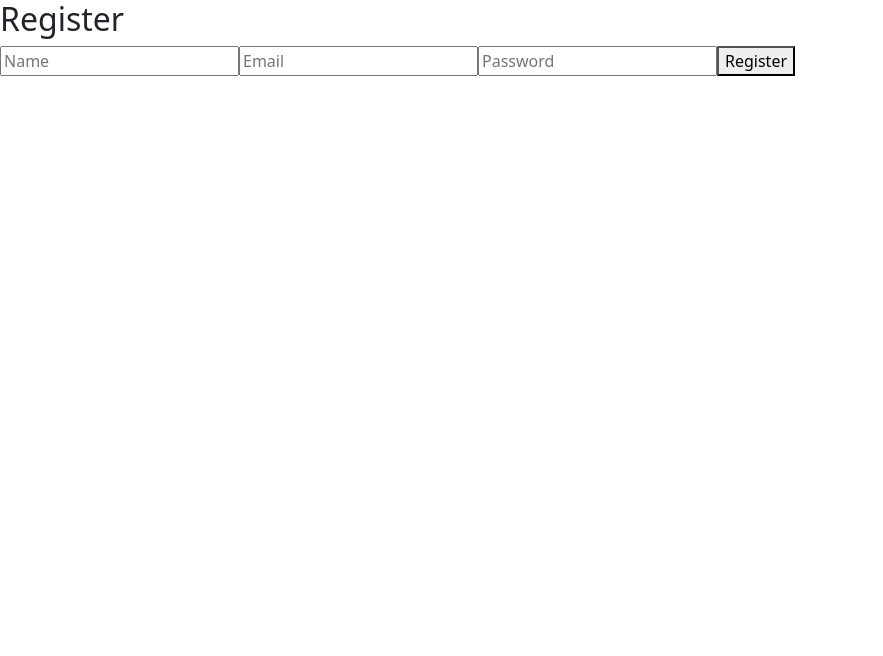
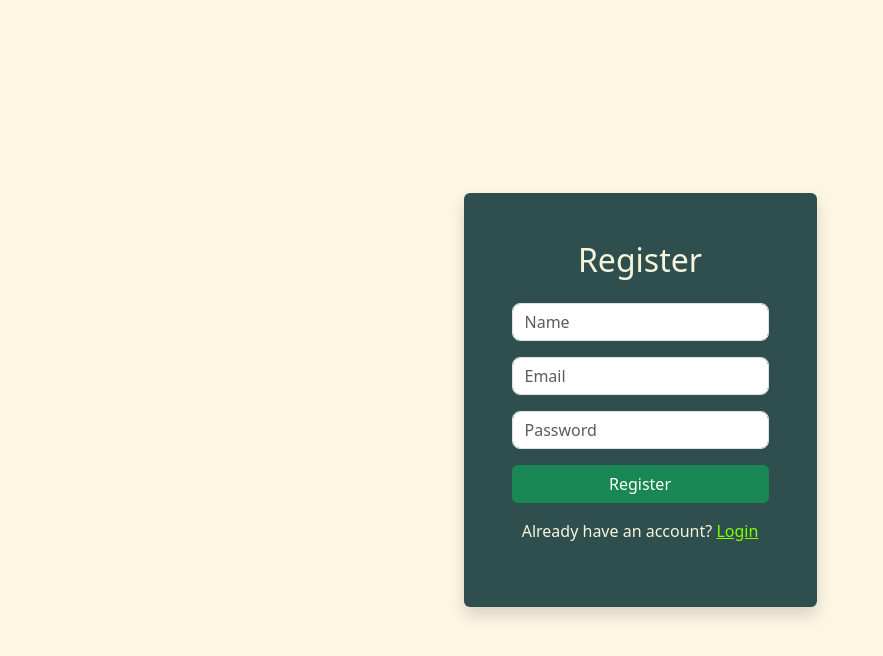
Before and after one commit to hevaasd/plants-frontend, a React (Create React App) app: page /register in a window 1280 px wide. Shown: the top 656 px of the page, without its empty margins (0-883 px from the left). Built offline with nearby package versions, Linux system fonts and the light colour scheme.

Commit message:
bonne version5

```diff
--- /dev/null
+++ b/src/components/Navbar.jsx
@@ -0,0 +1,21 @@
+import { Link } from "react-router-dom";
+
+export default function Navbar({ user, handleLogout, lang, setLang }) {
+  return (
+    <nav className="navbar navbar-expand-lg" style={{ backgroundColor: "#2f4f4f", color: "#f5f5dc" }}>
+      <div className="container">
+        {/* Welcome center */}
+        <span className="navbar-brand mx-auto" style={{ color: "#f5f5dc" }}>
+          Welcome {user?.name}
+        </span>
+
+        {/* Right side */}
+        <div className="d-flex align-items-center">
+          <button className="btn btn-sm btn-outline-light me-2" onClick={() => setLang("en")}>EN</button>
+          <button className="btn btn-sm btn-outline-light me-3" onClick={() => setLang("fr")}>FR</button>
+          <button className="btn btn-danger btn-sm" onClick={handleLogout}>Logout</button>
+        </div>
+      </div>
+    </nav>
+  );
+}
--- a/src/components/PlantForm.jsx
+++ b/src/components/PlantForm.jsx
@@ -5,15 +5,18 @@ export default function PlantForm({ refresh }) {
   const [form, setForm] = useState({});
   const [categories, setCategories] = useState([]);
   const [locations, setLocations] = useState([]);
+  const [error, setError] = useState("");
 
   useEffect(() => {
-    API.get("/categories").then((res) => setCategories(res.data));
-    API.get("/locations").then((res) => setLocations(res.data));
+    API.get("/categories").then(res => setCategories(res.data));
+    API.get("/locations").then(res => setLocations(res.data));
   }, []);
 
   const handleSubmit = async (e) => {
     e.preventDefault();
+    setError("");
 
+    try {
       const data = new FormData();
       data.append("name", form.name);
       data.append("description", form.description);
@@ -23,35 +26,50 @@ export default function PlantForm({ refresh }) {
       data.append("image", form.image);
 
       await API.post("/plants", data);
-
+      setForm({});
       refresh();
+    } catch (err) {
+      setError(err.response?.data?.message || "Error adding plant");
+    }
   };
 
   return (
-    <form onSubmit={handleSubmit}>
-      <h3>Add Plant</h3>
+    <form onSubmit={handleSubmit} className="p-4 shadow rounded mb-4" style={{ backgroundColor: "#fdf6e3" }}>
+      <h4 className="mb-3" style={{ color: "#2f4f4f" }}>Add Plant</h4>
 
-      <input placeholder="Name" onChange={(e) => setForm({ ...form, name: e.target.value })} />
-      <input placeholder="Description" onChange={(e) => setForm({ ...form, description: e.target.value })} />
-      <input placeholder="Price" onChange={(e) => setForm({ ...form, price: e.target.value })} />
+      {error && <div className="alert alert-danger">{error}</div>}
 
-      <select onChange={(e) => setForm({ ...form, category_id: e.target.value })}>
+      <div className="mb-2">
+        <input type="text" placeholder="Name" className="form-control" onChange={(e) => setForm({ ...form, name: e.target.value })} />
+      </div>
+
+      <div className="mb-2">
+        <input type="text" placeholder="Description" className="form-control" onChange={(e) => setForm({ ...form, description: e.target.value })} />
+      </div>
+
+      <div className="mb-2">
+        <input type="number" placeholder="Price" className="form-control" onChange={(e) => setForm({ ...form, price: e.target.value })} />
+      </div>
+
+      <div className="mb-2">
+        <select className="form-select" onChange={(e) => setForm({ ...form, category_id: e.target.value })}>
           <option>Select Category</option>
-        {categories.map((c) => (
-          <option value={c.id}>{c.name}</option>
-        ))}
+          {categories.map(c => <option key={c.id} value={c.id}>{c.name}</option>)}
         </select>
+      </div>
 
-      <select onChange={(e) => setForm({ ...form, location_id: e.target.value })}>
+      <div className="mb-2">
+        <select className="form-select" onChange={(e) => setForm({ ...form, location_id: e.target.value })}>
           <option>Select Location</option>
-        {locations.map((l) => (
-          <option value={l.id}>{l.city}</option>
-        ))}
+          {locations.map(l => <option key={l.id} value={l.id}>{l.city}</option>)}
         </select>
+      </div>
 
-      <input type="file" onChange={(e) => setForm({ ...form, image: e.target.files[0] })} />
+      <div className="mb-2">
+        <input type="file" className="form-control" onChange={(e) => setForm({ ...form, image: e.target.files[0] })} />
+      </div>
 
-      <button>Add</button>
+      <button type="submit" className="btn btn-success w-100 mt-2">Add</button>
     </form>
   );
 }
--- a/src/pages/Login.jsx
+++ b/src/pages/Login.jsx
@@ -5,31 +5,56 @@ import { Link, useNavigate } from "react-router-dom";
 export default function Login() {
   const [email, setEmail] = useState("");
   const [password, setPassword] = useState("");
+  const [error, setError] = useState("");
   const navigate = useNavigate();
 
   const handleLogin = async (e) => {
     e.preventDefault();
+    setError("");
 
+    try {
       const res = await API.post("/login", { email, password });
-
       localStorage.setItem("token", res.data.token);
       localStorage.setItem("user", JSON.stringify(res.data.user));
-
       navigate("/dashboard");
+    } catch (err) {
+      setError(err.response?.data?.message || "Login failed");
+    }
   };
 
   return (
-    <form onSubmit={handleLogin}>
-      <h2>Login</h2>
+    <div className="d-flex justify-content-center align-items-center vh-100" style={{ backgroundColor: "#fdf6e3" }}>
+      <form onSubmit={handleLogin} className="p-5 shadow rounded" style={{ minWidth: "320px", backgroundColor: "#2f4f4f", color: "#f5f5dc" }}>
+        <h2 className="text-center mb-4">Login</h2>
 
-      <input placeholder="Email" onChange={(e) => setEmail(e.target.value)} />
-      <input type="password" placeholder="Password" onChange={(e) => setPassword(e.target.value)} />
+        {error && <div className="alert alert-danger">{error}</div>}
 
-      <button>Login</button>
+        <div className="mb-3">
+          <input
+            type="email"
+            placeholder="Email"
+            className="form-control"
+            style={{ borderRadius: "8px" }}
+            onChange={(e) => setEmail(e.target.value)}
+          />
+        </div>
 
-      <p>
-        No account? <Link to="/register">Register</Link>
+        <div className="mb-3">
+          <input
+            type="password"
+            placeholder="Password"
+            className="form-control"
+            style={{ borderRadius: "8px" }}
+            onChange={(e) => setPassword(e.target.value)}
+          />
+        </div>
+
+        <button type="submit" className="btn btn-success w-100 mb-3">Login</button>
+
+        <p className="text-center">
+          No account? <Link to="/register" style={{ color: "#7fff00" }}>Register</Link>
         </p>
       </form>
+    </div>
   );
 }
--- a/src/pages/Register.jsx
+++ b/src/pages/Register.jsx
@@ -1,30 +1,69 @@
 import { useState } from "react";
 import API from "../services/api";
-import { useNavigate } from "react-router-dom";
+import { useNavigate, Link } from "react-router-dom";
 
 export default function Register() {
   const [name, setName] = useState("");
   const [email, setEmail] = useState("");
   const [password, setPassword] = useState("");
+  const [error, setError] = useState("");
   const navigate = useNavigate();
 
   const handleRegister = async (e) => {
     e.preventDefault();
+    setError("");
 
-    await API.post("/register", { name, email, password });
-
-    navigate("/");
+    try {
+      await API.post("/register", { name, email, password });
+      navigate("/");
+    } catch (err) {
+      setError(err.response?.data?.message || "Registration failed");
+    }
   };
 
   return (
-    <form onSubmit={handleRegister}>
-      <h2>Register</h2>
+    <div className="d-flex justify-content-center align-items-center vh-100" style={{ backgroundColor: "#fdf6e3" }}>
+      <form onSubmit={handleRegister} className="p-5 shadow rounded" style={{ minWidth: "320px", backgroundColor: "#2f4f4f", color: "#f5f5dc" }}>
+        <h2 className="text-center mb-4">Register</h2>
 
-      <input placeholder="Name" onChange={(e) => setName(e.target.value)} />
-      <input placeholder="Email" onChange={(e) => setEmail(e.target.value)} />
-      <input type="password" placeholder="Password" onChange={(e) => setPassword(e.target.value)} />
+        {error && <div className="alert alert-danger">{error}</div>}
 
-      <button>Register</button>
-    </form>
+        <div className="mb-3">
+          <input
+            type="text"
+            placeholder="Name"
+            className="form-control"
+            style={{ borderRadius: "8px" }}
+            onChange={(e) => setName(e.target.value)}
+          />
+        </div>
+
+        <div className="mb-3">
+          <input
+            type="email"
+            placeholder="Email"
+            className="form-control"
+            style={{ borderRadius: "8px" }}
+            onChange={(e) => setEmail(e.target.value)}
+          />
+        </div>
+
+        <div className="mb-3">
+          <input
+            type="password"
+            placeholder="Password"
+            className="form-control"
+            style={{ borderRadius: "8px" }}
+            onChange={(e) => setPassword(e.target.value)}
+          />
+        </div>
+
+        <button type="submit" className="btn btn-success w-100 mb-3">Register</button>
+
+        <p className="text-center">
+          Already have an account? <Link to="/" style={{ color: "#7fff00" }}>Login</Link>
+        </p>
+      </form>
+    </div>
   );
 }
```
Also changed, not shown: src/pages/Dashboard.jsx (+23 -29 lines). Lines whose indentation alone changed are shown as unchanged.
